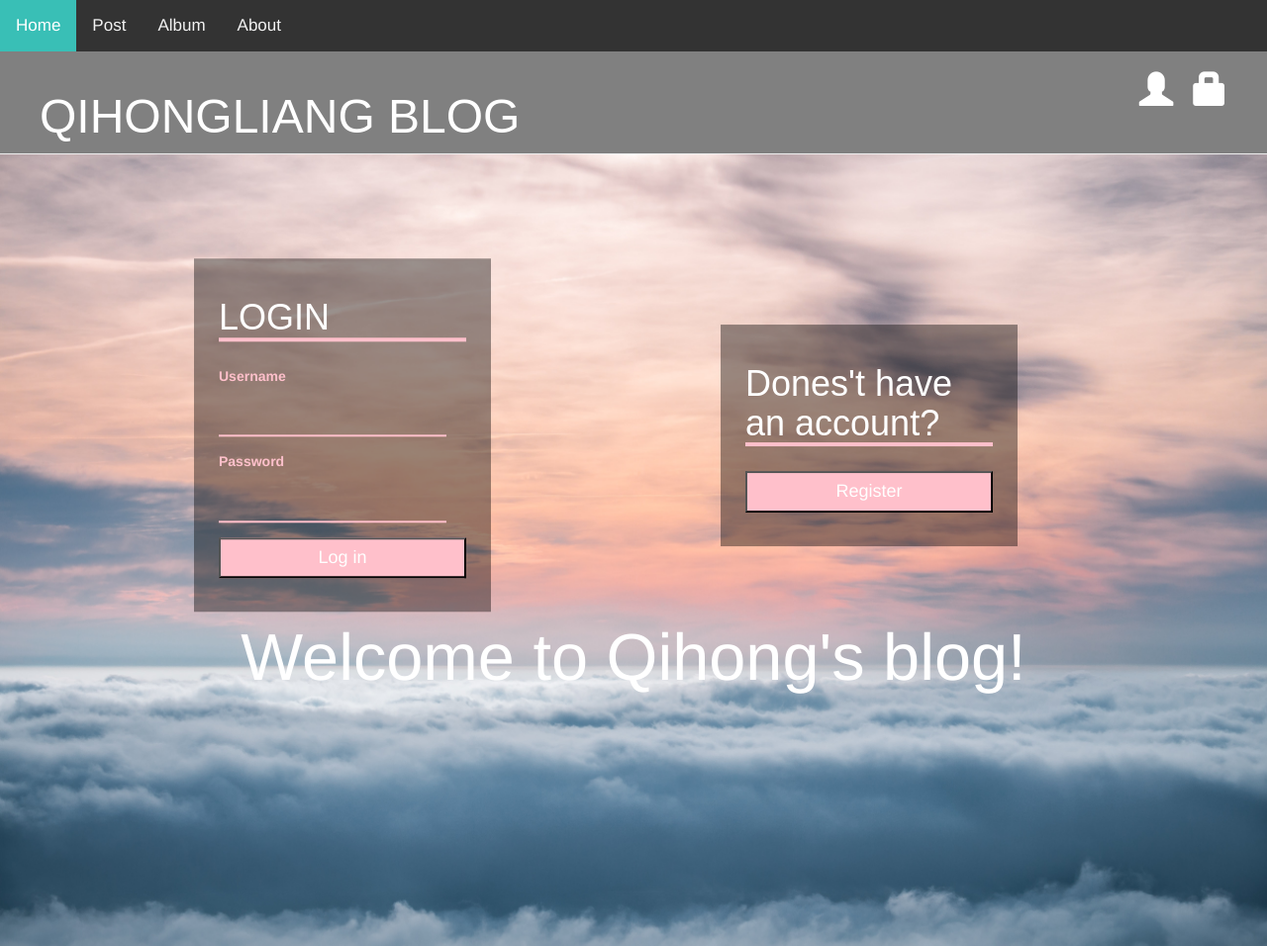
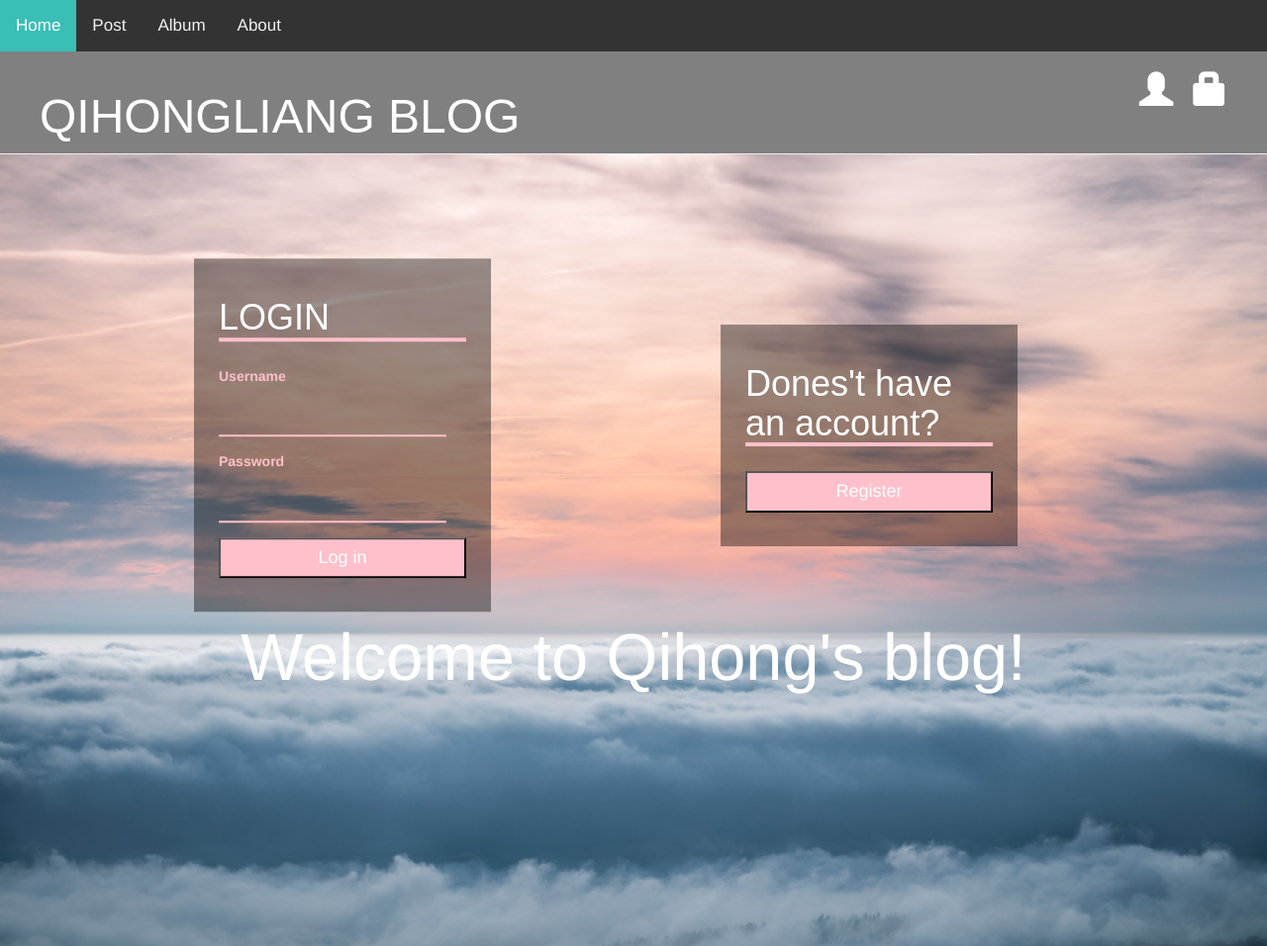
Before and after one commit to nekenzon/my-first-web, a Django app: page /index in a window 1280 px wide. Shown: the whole page at 99% size. Run offline with Django 3.2, Linux system fonts and the light colour scheme; some libraries are stand-ins or nearby versions.

Commit message:
modify background pic css

```diff
--- a/blog/static/css/blog.css
+++ b/blog/static/css/blog.css
@@ -82,7 +82,7 @@ h1, h2, h3, h4 {
 
 div.home{
   background: url("../img/sky.jpg") ;
-  background-size: cover;
+  background-size: 100% 100%;
   height: 100%;
   weight:100%
   top:20px;
@@ -137,7 +137,6 @@ div.home{
      color: white;
      margin-bottom: 25px;
      border-bottom: 4px solid pink;
-
  }
 
  .container2 form input{
@@ -191,6 +190,7 @@ div.home{
      color: #fff;
      font-size: 20px;
  }
+
 .container3 label{
      text-align: left;
      color: pink;
```
